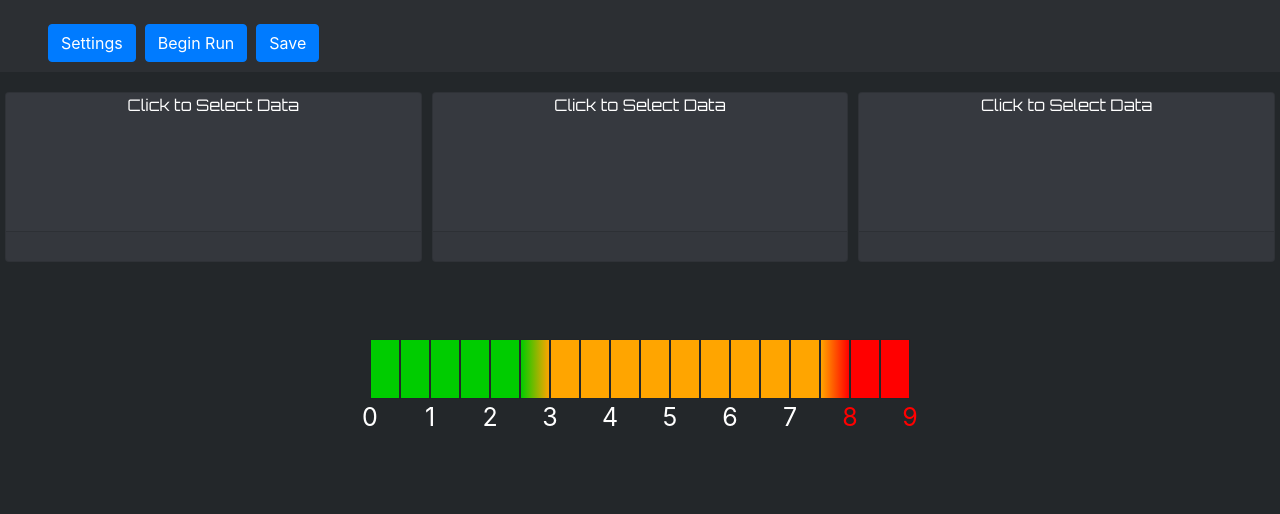
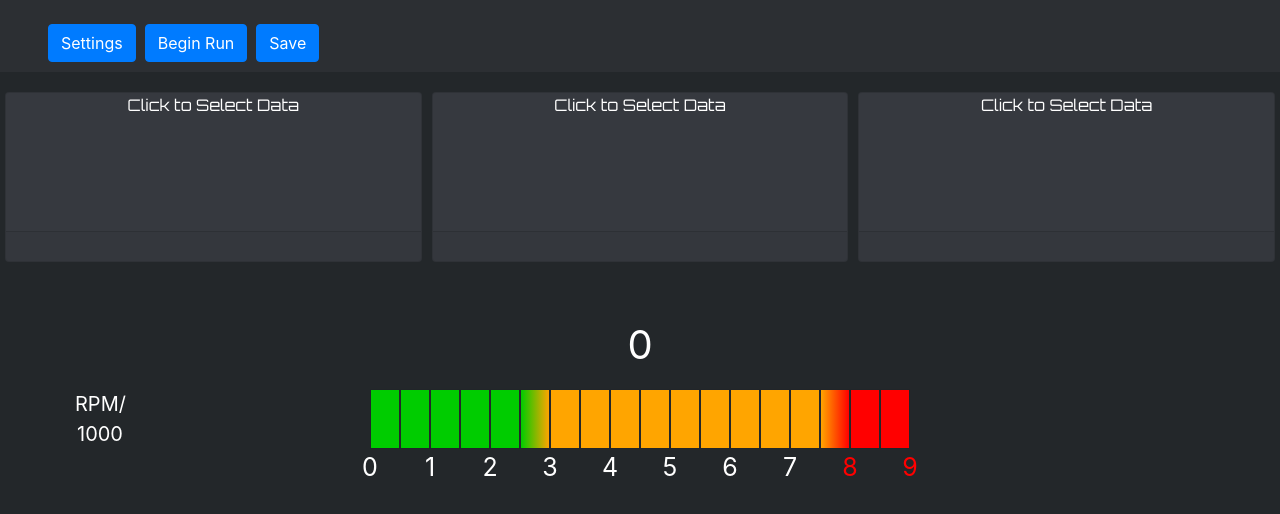
Before and after one commit to johnmrushing/seniordesign, a React (Create React App) app in the folder frontend/: page / in a window 1280 px wide. Shown: the top 514 px of the page. Built offline with nearby package versions, Linux system fonts and the light colour scheme; no server answers.

Commit message:
added rpm graph labels

```diff
--- a/frontend/src/App.css
+++ b/frontend/src/App.css
@@ -57,18 +57,29 @@
   position: relative;
 }
 
-.baseRPMdiv{
+.RPMDigital{
   width:540px;
-  height:100px;
+  height:50px;
+  font-size: 40px;
+  color: white;
 
 }
+.RPMGraphLabel{
+  width: 50px;
+  height: 60px;
+  position: absolute;
+  left: 75px;
+  color: white;
+  font-size: 20px;
+  word-wrap: break-spaces;
+}
+
 .RPMGraphSlider{
   width:540px;
   height:50px;
   display: block;
   right: 16.4%;
   position: absolute;
-  alignment: right;
   background-color:#36393f;
 
 }
--- a/frontend/src/Components/RPMGraph.js
+++ b/frontend/src/Components/RPMGraph.js
@@ -30,11 +30,13 @@ export class RPMGraph extends Component {
     render() {
         return (
             <div>
+                <div className={"RPMDigital"}>{(this.state.rawData !== undefined)? this.state.rawData["Engine RPM"] : 0} </div>
+                <br/>
+                <div className={"RPMGraphLabel"}>RPM/ 1000</div>
 
                 <div className={"RPMGraphSlider"} style={{width:this.state.width + "%"}}/>
 
                 <div className={"RPMGraph"}>
-
                     <div className={"square1"}/>
                     <div className={"square1"}/>
                     <div className={"square1"}/>
@@ -53,8 +55,8 @@ export class RPMGraph extends Component {
                     <div className={"square4"}/>
                     <div className={"square5"}/>
                     <div className={"square5"}/>
+                </div>
 
-                </div>
                 <div className={"RPMGraphNumbers"}>
                     <div className={"square0text"}>0</div>
                     <div></div>
--- a/frontend/src/Components/SettingsModal.js
+++ b/frontend/src/Components/SettingsModal.js
@@ -96,7 +96,6 @@ export class SettingsModal extends Component {
                                     null
                                 }
                             </DropdownButton>
-
                         </div>
                         <br/>
                         <Toggle icons={false} onChange={this.handleLayoutChange} defaultChecked={this.state.layout}/>
--- a/frontend/src/Components/Telemetry.js
+++ b/frontend/src/Components/Telemetry.js
@@ -44,7 +44,6 @@ export class Telemetry extends Component {
                                 <div>
                                     <br/>
                                     <br/>
-                                    <br/>
                                     <Row className="justify-content-md-center">
                                         <RPMGraph listID = {3} key = {3}/>
                                     </Row>
```
